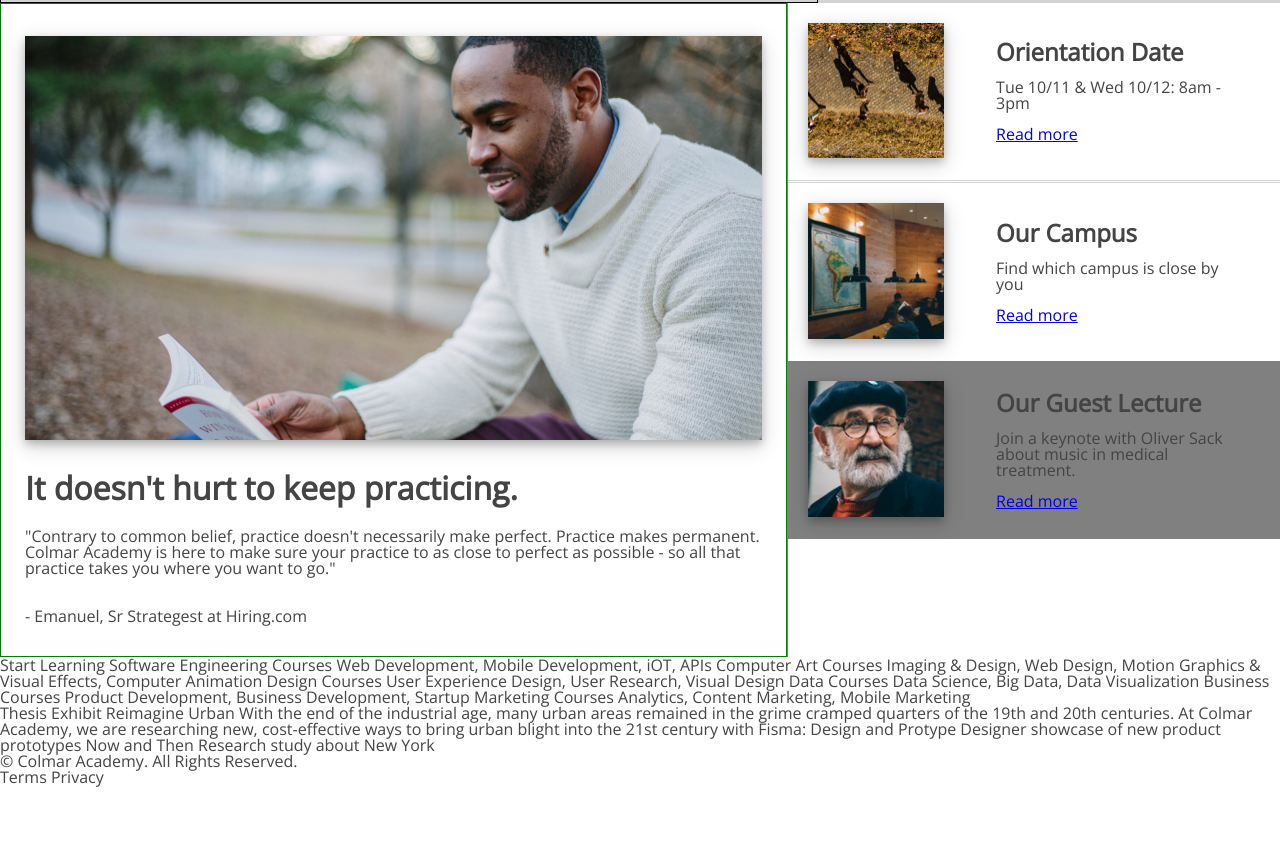
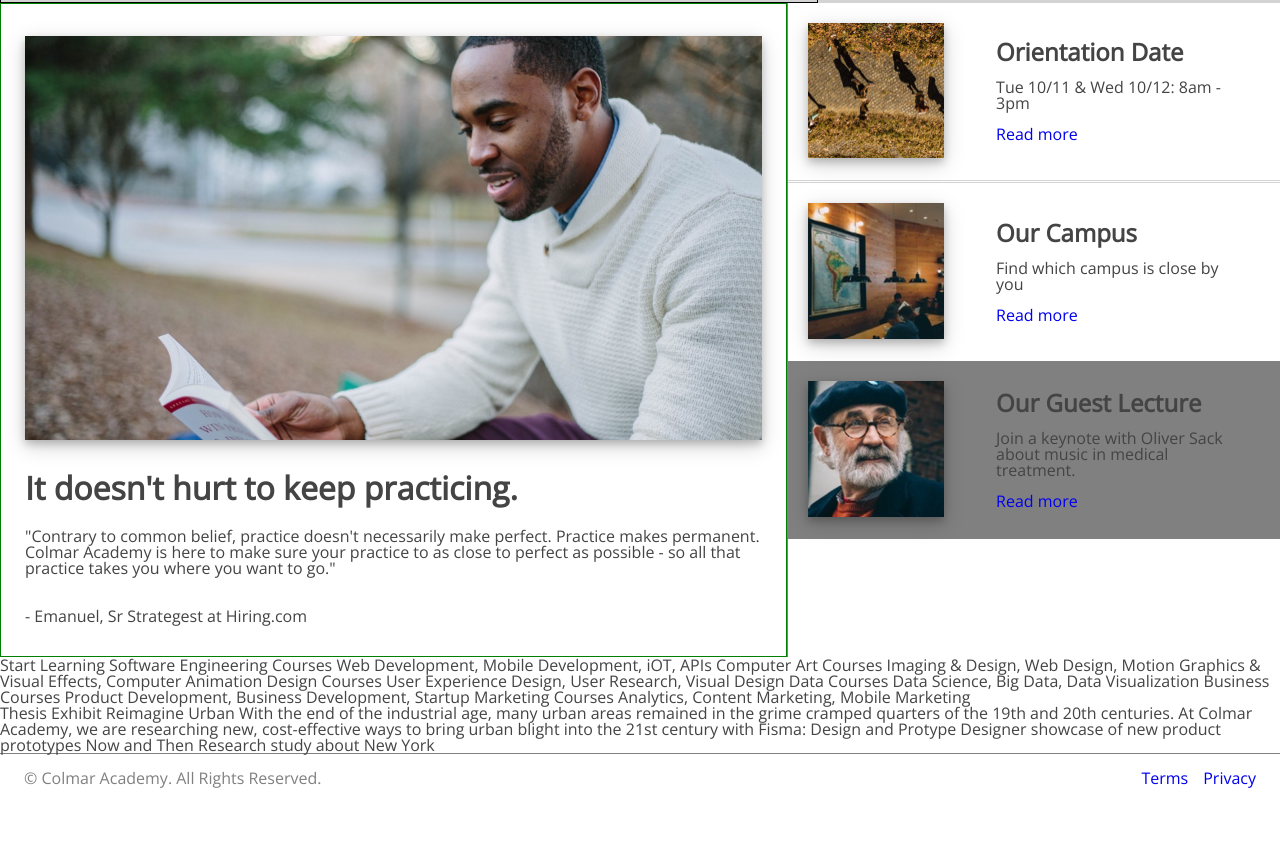
Before and after one commit to jsharris1229/colmaracademy, a plain HTML site: page index.html in a window 1280 px wide. Shown: the part 696-1549 px from the top of the page. Before the commit the page ends 1484 px from the top, so only its background shows below. Drawn offline with nearby package versions, Linux system fonts and the light colour scheme.

Commit message:
Code and debug footer. Add links for top menu nav.

```diff
--- a/index.html
+++ b/index.html
@@ -27,10 +27,10 @@
 
       <nav>
         <ul>
-          <li>On Campus</li>
-          <li>Online</li>
-          <li>For Companies</li>
-          <li>Sign In</li>
+          <li><a href="#">On Campus</a></li>
+          <li><a href="#">Online</a></li>
+          <li><a href="#">For Companies</a></li>
+          <li><a href="#">Sign In</a></li>
         </ul>
       </nav>
     </header>
@@ -170,15 +170,19 @@
 
   <!-- ***** Footer  -->
     <footer>
-      <p>&copy; Colmar Academy. All Rights Reserved.</p>
-      Terms
-      Privacy
+      <span>&copy; Colmar Academy. All Rights Reserved.</span>
+      <nav>
+        <ul>
+          <li><a href="#">Terms</a></li>
+          <li><a href="#">Privacy</a></li>
+        </ul>
+      </nav>
+    </footer>
 
     <!-- Allow for blank space at the end so content can scroll
          comfortably up for better readability -->
-      <div class="endspace">
-      </div>
-    </footer>
+    <div class="endspace">
+    </div>
 
   </div> <!-- end .mainwrapper -->
 
--- a/resources/css/style.css
+++ b/resources/css/style.css
@@ -10,6 +10,7 @@
   --banner-text-color: #444;
   --background-color1: lightgray;
   --background-color2: gray;
+  --hover-color: darkcyan;
 }
 
 /* ***** General settings, defaults
@@ -20,6 +21,10 @@
    font-size: 16px;
    color: var(--banner-text-color);
  }
+
+a {
+  text-decoration: none;
+}
 
 /* ***** Top navigation bar (header) **********
    The nav bar contains the Academy logo and name on the left side and the
@@ -71,14 +76,14 @@ header nav ul {
   display flex;
 }
 
-header nav ul li {
+header nav ul li{
   display: inline-flex;
   font-weight: 600;
   margin-left: 16px;
 }
 
-header nav ul li:hover {
-  color: darkcyan;
+header nav ul li a:hover {
+  color: var(--hover-color);
 }
 
 .mainwrapper {
@@ -148,7 +153,7 @@ header nav ul li:hover {
 }
 
 .banner .button:hover {
-  background-color: darkcyan;
+  background-color: var(--hover-color);
   opacity: .8;
 }
 
@@ -275,12 +280,34 @@ header nav ul li:hover {
 /* ***** Footer **********
 */
 footer {
+  display: flex;
+  justify-content: space-between;
+  height: 64px;
+  border-top: 1px solid gray;
+  padding: 16px 24px;
+  color: gray;
+}
 
+footer nav {
+  display: flex;
+}
+
+footer nav ul {
+  display: flex;
+}
+
+footer nav ul li {
+  padding-left: 15px;
+  display: inline;
+}
+
+footer nav ul li a:hover {
+  color: var(--hover-color);
 }
 
 /* Allow for blank space at the end so content can scroll comfortably up,
    for better readability
  */
 .endspace {
-
+  height: 10px;
 }
```
Also changed, not shown: 1 other file.
